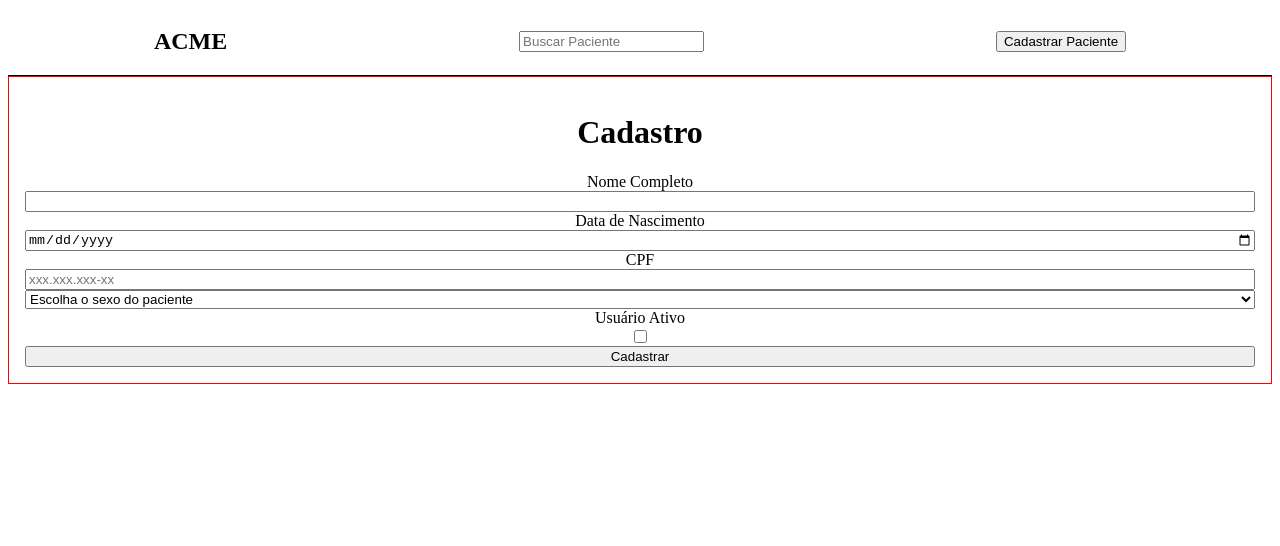
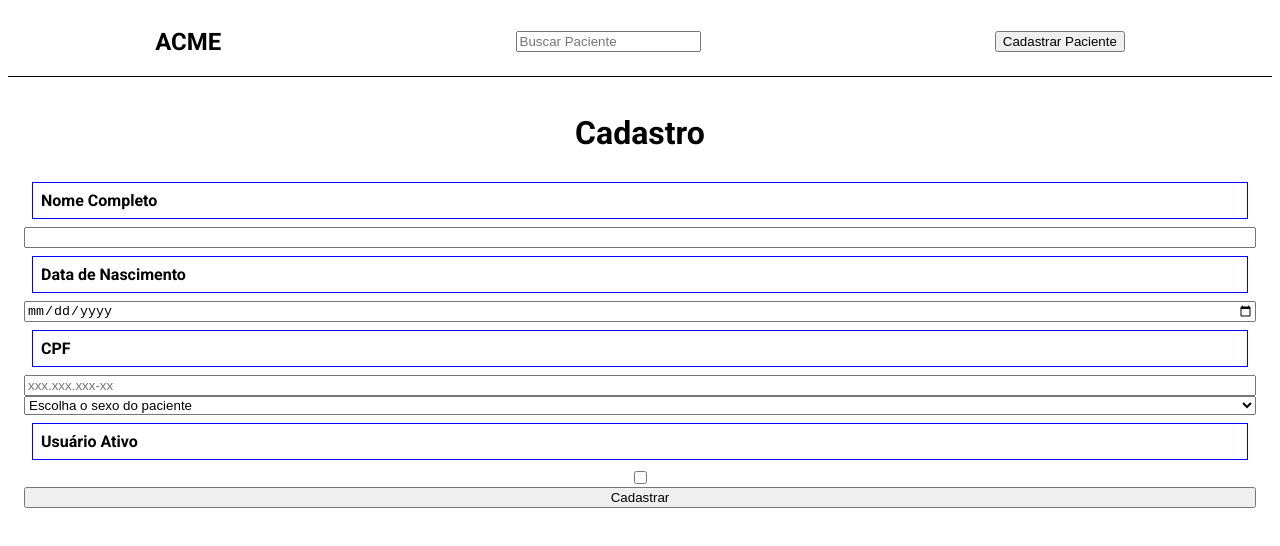
Before and after one commit to felipemimoura/interprocess, a React (Create React App) app: page /cadastro in a window 1280 px wide. Shown: the top 546 px of the page. Built offline with nearby package versions, Linux system fonts and the light colour scheme.

Commit message:
estlizado o label e adicionado a fonte roboto

```diff
--- a/src/App.css
+++ b/src/App.css
@@ -1,5 +1,7 @@
+@import url('https://fonts.googleapis.com/css2?family=Roboto:wght@300;700&display=swap');
 .App {
   text-align: center;
+  font-family: 'Roboto', sans-serif;
 }
 
 .App-logo {
--- a/src/components/Form/Styles.js
+++ b/src/components/Form/Styles.js
@@ -1,7 +1,7 @@
 import styled from 'styled-components'
 
 export const Form = styled.form`
-  border: 1px solid red;
+
   display: flex;
   flex-direction: column;
   justify-content: left;
--- a/src/components/Inputs/Index.js
+++ b/src/components/Inputs/Index.js
@@ -1,11 +1,12 @@
 import React from 'react'
+import * as S from './Styles'
 
 const Input = ({ label, type, name, placeholder, value, onChange, onBlur, checked }) => {
   return (
     <>
-      <label htmlFor={name}>
+      <S.Label htmlFor={name}>
         {label}
-      </label>
+      </S.Label>
       <input type={type} id={name} name={name} placeholder={placeholder} value={value} onChange={onChange} onBlur={onBlur} checked={checked} />
     </>
   )
--- /dev/null
+++ b/src/components/Inputs/Styles.js
@@ -0,0 +1,9 @@
+import styled, * as S from 'styled-components'
+
+export const Label = styled.label`
+  border: 1px solid blue;
+  padding: 0.5rem;
+  margin: 0.5rem;
+  text-align: left;
+  font-weight: bold
+`
```
